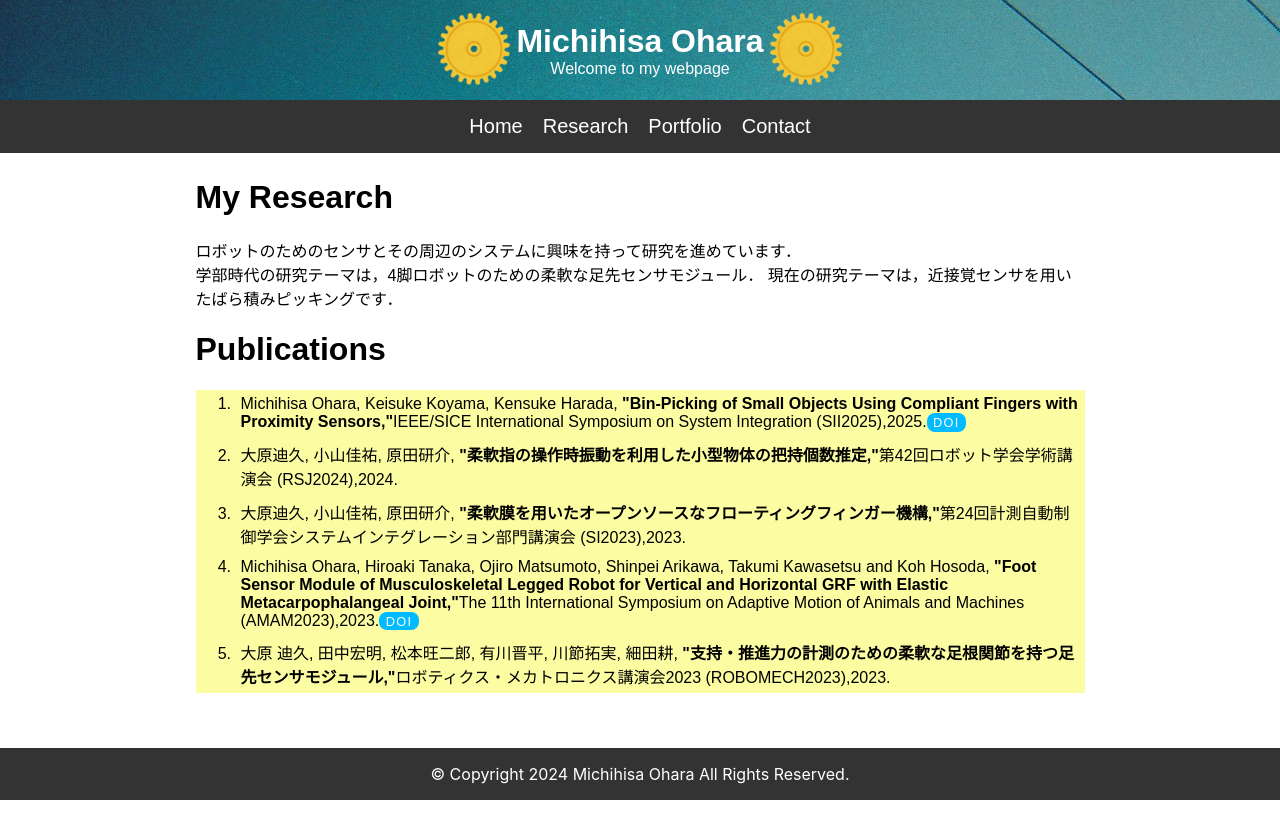
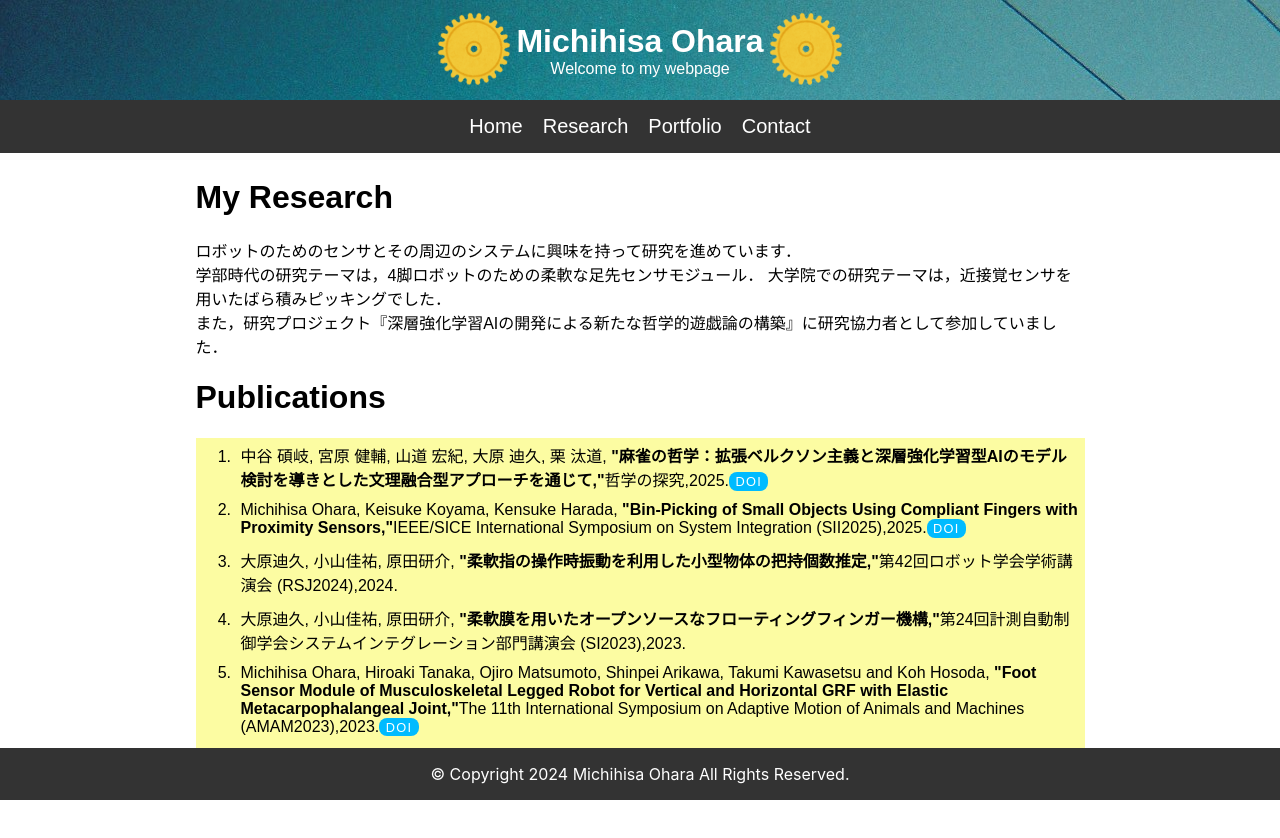
Before and after one commit to cha-mic/my_webpage_react, a React (Create React App) app: page /my_webpage_react/Research in a window 1280 px wide. Shown: the top 838 px of the page. Before the commit the page ends 800 px from the top, so only its background shows below. Built offline with nearby package versions, Linux system fonts and the light colour scheme.

Commit message:
麻雀の哲学追加

```diff
--- a/src/components/Portfolio.jsx
+++ b/src/components/Portfolio.jsx
@@ -16,7 +16,7 @@ const PortfolioContents_1 = () => {
             製作時期
           </div>
           <div className='portfolio-ex'>
-            2023年5月-
+            2023年5月 - 2023年12月
           </div>
         </div>
         <div className='portfolio-content-inner'>
@@ -54,7 +54,7 @@ const PortfolioContents_2 = () => {
             概要
           </div>
           <div className='portfolio-ex'>
-            卒業論文に向けて製作．
+            学部卒業論文に向けて製作．
             アクチュエータにマッキベン式空気圧人工筋肉を用いており， その配置は4脚動物の後脚を参考にしている．
             AMAM2023，ROBOMECH2023で発表．
           </div>
--- a/src/components/Research.jsx
+++ b/src/components/Research.jsx
@@ -64,7 +64,8 @@ export const Research = () => {
           <div>
           ロボットのためのセンサとその周辺のシステムに興味を持って研究を進めています．<br />
           学部時代の研究テーマは，4脚ロボットのための柔軟な足先センサモジュール．
-          現在の研究テーマは，近接覚センサを用いたばら積みピッキングです．
+          大学院での研究テーマは，近接覚センサを用いたばら積みピッキングでした．<br />
+          また，研究プロジェクト『深層強化学習AIの開発による新たな哲学的遊戯論の構築』に研究協力者として参加していました．
           </div>
           <ReadResearch />
         </div>
--- a/src/data/research.json
+++ b/src/data/research.json
@@ -33,5 +33,12 @@
         "publisher": "IEEE/SICE International Symposium on System Integration (SII2025),",
         "year": "2025.",
         "doi": "https://doi.org/10.1109/SII59315.2025.10870885"
+    },
+    "pb6":{
+        "title": "麻雀の哲学：拡張ベルクソン主義と深層強化学習型AIのモデル検討を導きとした文理融合型アプローチを通じて,",
+        "auther": "中谷 碩岐, 宮原 健輔, 山道 宏紀, 大原 迪久, 栗 汰道,",
+        "publisher": "哲学の探究,",
+        "year": "2025.",
+        "doi":"https://doi.org/10.69219/wakateforum.2025.52_238"
     }
 }
```
Also changed, not shown: 7 other files (tests, documents, lock files or other folders).
